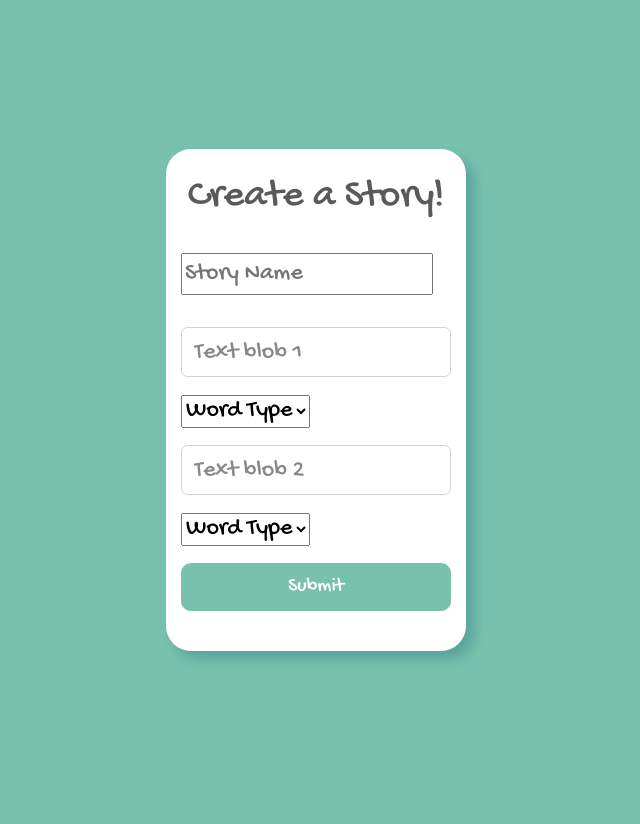
After one commit to juliahowes124/MadLibs, a Flask app: page /create in a window 1280 px wide. The commit adds this page. Shown: the whole page, without its empty margins (324-964 px from the left). Run offline with Flask 2, Linux system fonts and the light colour scheme.

Commit message:
create a story template

```diff
--- a/app.py
+++ b/app.py
@@ -1,25 +1,23 @@
-from flask import Flask, render_template, request, session
+from flask import Flask, render_template, request, session, redirect
 from flask_debugtoolbar import DebugToolbarExtension
 
-from stories import stories
+from stories import stories, Story
 
 app = Flask(__name__)
 app.config['SECRET_KEY'] = "secret"
 
-debug = DebugToolbarExtension(app)
+# debug = DebugToolbarExtension(app)
 
 
 @app.route('/')
 def index():
     """ Return Dropdown with story options """
-
     return render_template("dropdown.html", story_options=stories.keys())
 
 
 @app.route('/results')
 def story_form():
     """Return MadLibs Questions"""
-
     session["story"] = request.args["story"]
     print(session["story"])
     return render_template("questions.html", words=stories[session["story"]].prompts, story_name=session["story"])
@@ -28,6 +26,27 @@ def story_form():
 @app.route('/results', methods=["POST"])
 def results():
     """Return MadLibs Results"""
-
     story_for_generation = stories[session["story"]]
     return render_template("story.html", story=story_for_generation.generate(request.form))
+
+
+@app.route('/create')
+def show_template_form():
+    """Displays form for creating a new story template"""
+    return render_template("create_story_template.html")
+
+
+@app.route('/create', methods=["POST"])
+def create_template():
+    """Creates a new story from form data and adds to stories"""
+    story_name = request.form["story_name"]
+    word1 = request.form["word_type_1"]
+    word2 = request.form["word_type_2"]
+    text1 = request.form["text_1"]
+    text2 = request.form["text_2"]
+
+    prompts = [word1, word2]
+    template = text1 + " {" + word1 + '} ' + text2 + " {" + word2 + "} "
+
+    stories[f"{story_name}"] = Story(prompts, template)
+    return redirect("/")
--- a/stories.py
+++ b/stories.py
@@ -27,7 +27,7 @@ class Story:
         """Substitute answers into text."""
 
         text = self.template
-
+        print(text)
         for (key, val) in answers.items():
             text = text.replace("{" + key + "}", val)
 
@@ -51,6 +51,6 @@ excited_story = Story(
 )
 
 stories = {
-    "silly_story": silly_story,
-    "excited_story": excited_story
+    "Silly Story": silly_story,
+    "Excited Story": excited_story
 }
--- /dev/null
+++ b/templates/create_story_template.html
@@ -0,0 +1,34 @@
+{% extends 'base.html' %}
+
+{% block title %} Madlibs! {% endblock %}
+
+{% block content %}
+  <h1 class="pt-4 mb-3 text-center">Create a Story!</h1>
+  <form action="/create" class="pb-4" method="POST">
+    <input name="story_name" placeholder="Story Name" class="my-3">
+    <input
+            name="text_1"
+            aria-label="text_1"
+            class="form-control my-3" placeholder="Text blob 1">
+        <select name="word_type_1" id="word_1">
+            <option value="">Word Type</option>
+            <option value="noun">Noun</option>
+            <option value="verb">Verb</option>
+            <option value="adjective">Adjective</option>
+        </select>
+          <input
+              name="text_2"
+              aria-label="text_2"
+              class="form-control my-3" placeholder="Text blob 2">
+        <select name="word_type_2" id="word_2">
+            <option value="">Word Type</option>
+            <option value="noun">Noun</option>
+            <option value="verb">Verb</option>
+            <option value="adjective">Adjective</option>
+        </select>
+    <button class="btn btn-primary btn-lg w-100 my-3">
+      Submit
+    </button>
+  </form>
+
+{% endblock %}
--- a/templates/dropdown.html
+++ b/templates/dropdown.html
@@ -11,5 +11,6 @@
         {% endfor %}
     </select>
 </form>
+<a href="/create">Create a Template</a>
 
 {% endblock %}
```
